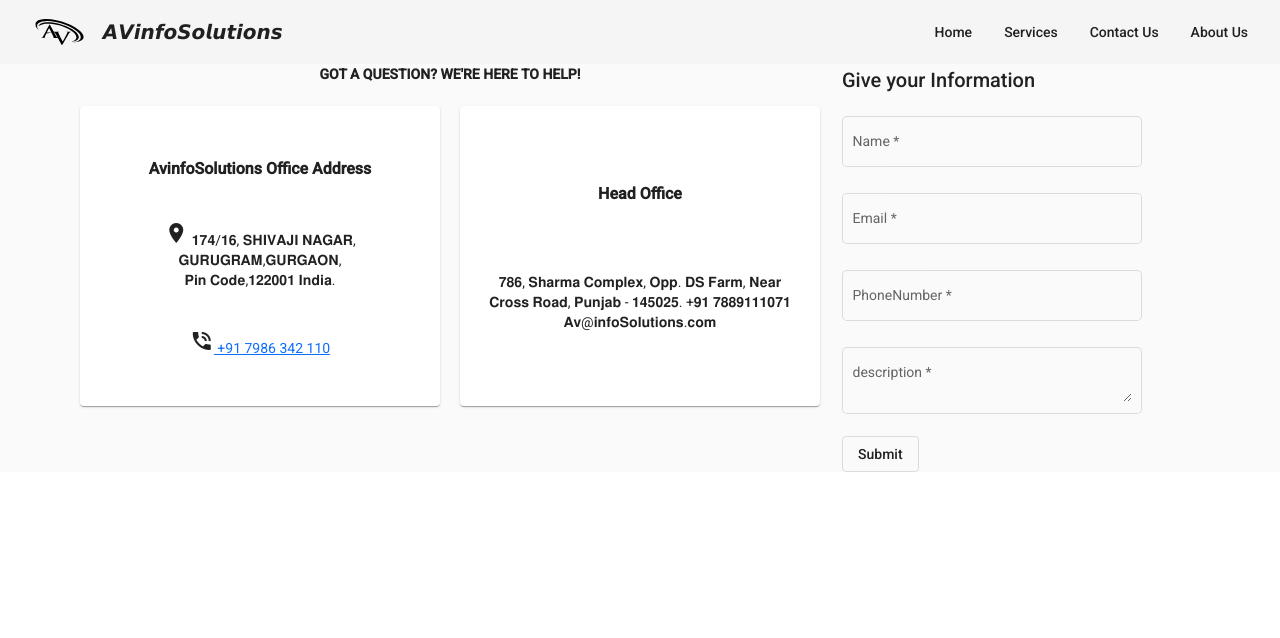
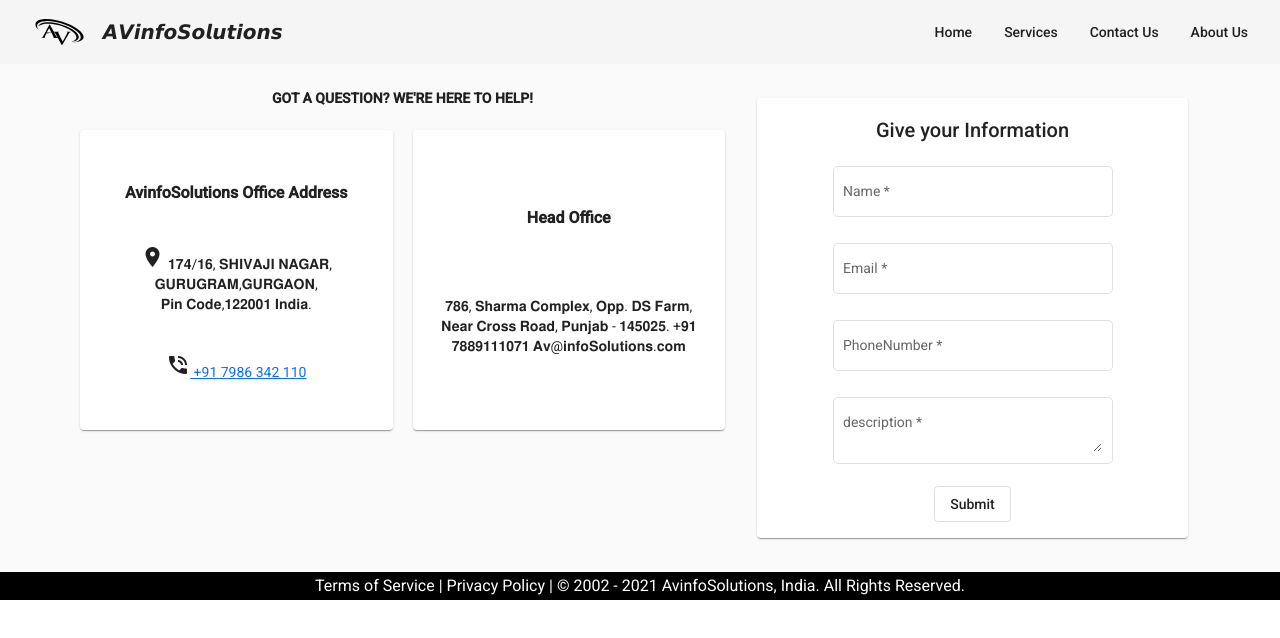
Before and after one commit to vishal121212121212112/AVInfoSolutions, an Angular app: page /contact-us in a window 1280 px wide. Shown: the top 638 px of the page. Built offline with nearby package versions, Linux system fonts and the light colour scheme.

Commit message:
Contact updated

```diff
--- a/src/app/Components/contact-us/contact-us.component.css
+++ b/src/app/Components/contact-us/contact-us.component.css
@@ -1,27 +1,27 @@
-
 .hidden-table:hover {
   background-color: #fff !important;
 }
-td
-{
-  min-width: 150px;
-  max-width: 500px;
-  width: 300px;
+td {
+  min-width: 280px;
+  max-width: 320px;
 }
 .example-full-width {
   width: 100%;
 }
-  .mat-card {
-    width: 250px;
+.element {
+  min-width: 280px;
+  max-width: 320px;
   height: 300px;
+  padding: 10px 25px;
+}
+.element h3 {
+  margin: 0;
+}
+.mat-card, contact-col{
+  margin: 10px;
   display: flex;
   flex-direction: column;
   align-items: center;
   justify-content: space-evenly;
   text-align: center;
-    padding: 10px 25px;
-    margin: 10px;
 }
-  .element h3 {
-    margin: 0;
-  }
--- a/src/app/Components/contact-us/contact-us.component.html
+++ b/src/app/Components/contact-us/contact-us.component.html
@@ -1,9 +1,9 @@
 <div class="container">
-    <div class="row">
+    <div class="row my-md-4 my-3 justify-content-center">
 
-        <div class="col-8 ">
+        <div class="col-7">
             <p class="text-center"> <b>GOT A QUESTION? WE'RE HERE TO HELP!</b></p>
-            <div class="row justify-content-start">
+            <div class="row justify-content-around">
                 <mat-card class="element raise pulse col">
                     <h3><b>AvinfoSolutions Office Address</b></h3>
                     <span>
@@ -41,8 +41,9 @@
 
 
 
-        <div class="col-4">
-            <form class="example-form">
+        <div class="col contact-col">
+            <mat-card class="">
+                <form>
                     <h2>Give your Information</h2>
                     <table>
                         <tr>
@@ -94,8 +95,8 @@
                             <td>
                                 <mat-form-field class="example-full-width" appearance="outline" value="descriptionbox">
                                     <mat-label>description </mat-label>
-                                <textarea matInput [formControl]="descriptionFormControl" [errorStateMatcher]="matcher"
-                                    placeholder="filldescription"></textarea>
+                                    <textarea matInput [formControl]="descriptionFormControl"
+                                        [errorStateMatcher]="matcher" placeholder="filldescription"></textarea>
                                     <mat-error
                                         *ngIf="descriptionFormControl.hasError('filldescription') && !descriptionFormControl.hasError('required')">
                                         Please enter a valid description
@@ -112,6 +113,7 @@
                         </tr>
                     </table>
                 </form>
+            </mat-card>
         </div>
     </div>
 </div>
--- a/src/app/Components/home/home.component.html
+++ b/src/app/Components/home/home.component.html
@@ -12,4 +12,3 @@
 </section>
 
 <app-service></app-service>
-<app-footer></app-footer>
--- a/src/app/Components/service/service.component.css
+++ b/src/app/Components/service/service.component.css
@@ -9,9 +9,9 @@
     flex-wrap: wrap;
   }
   .mat-card {
-    width: 300px;
+    width: 320px;
     height: 310px;
-    padding: 10px 25px;
+    padding: 10px 15px;
     margin: 10px;
     display: flex;
     flex-direction: column;
--- a/src/app/Components/service/service.component.html
+++ b/src/app/Components/service/service.component.html
@@ -1,5 +1,5 @@
 <div>
-    <div class="text-center ">
+    <div class="text-center " *ngIf= "href=='/services'">
         <h1>𝙒𝙚𝙗𝙨𝙞𝙩𝙚 𝘿𝙚𝙫𝙚𝙡𝙤𝙥𝙢𝙚𝙣𝙩 & 𝘿𝙚𝙨𝙞𝙜𝙣𝙞𝙣𝙜 𝙎𝙚𝙧𝙫𝙞𝙘𝙚𝙨 </h1>
         <hr style="width: 100%; text-align: center; ">
     </div>
@@ -15,7 +15,7 @@
                     <p>
                         To assure master level of services, our dedicated team of Angular developers creates
                         integrative, qualified, reliable and scalable Angular applications based on clients'
-                        needs...
+                        needs.
                     </p>
                 </mat-card>
 
@@ -24,7 +24,7 @@
                     <div><img mat-card-image src='assets\images\nodejs-logo.svg' width="115" height="115"></div>
                     <h3><b>Node.js Development</b></h3>
                     <p>AvinfoSolutions is the collective custodian of Node.js (server-side JavaScript), the fullest
-                        run-time environment for today’s ‘highly scalable’ network and ‘real-time’ applications...
+                        run-time environment for today’s ‘highly scalable’ network and ‘real-time’ applications.
                     </p>
                 </mat-card>
 
@@ -39,7 +39,7 @@
                     <div><img mat-card-image src='assets\images\net-logo.svg'></div>
                     <h3> <b>.NET Development</b></h3>
                     <p>AvinfoSolutions produces world-class .NET solutions and .Net application development services
-                        by applying the latest .Net technologies on each level of project design and execution...
+                        by applying the latest technologies on each level of project design and execution.
                     </p>
                 </mat-card>
 
@@ -47,15 +47,14 @@
                     <div><img mat-card-image src='assets\images\python.svg' width="80" height="100"></div>
                     <h3><b> Python Development</b></h3>
                     <p>AvinfoSolutions offers the services of Python developers and data scientists with 3-15 years
-                        of experience who ensure first-time-right code, on-time delivery, </p>
+                        of experience who ensure first-time-right code, on-time delivery. </p>
                 </mat-card>
                 <mat-card class="element">
                     <div><img mat-card-image src='assets\images\aws.svg' width="100" height="100"></div>
                     <h3><b>AWS Development</b></h3>
                     <p>We provide high quality e-services on AWS. Whether you want to have a blog for yourself or you
-                        are a
-                        company in need to web services, we have a lot to
-                        offer! </p>
+                        are a company in need to web services, we have a lot to offer!
+                    </p>
                 </mat-card>
 
 
--- a/src/app/Components/service/service.component.ts
+++ b/src/app/Components/service/service.component.ts
@@ -6,12 +6,11 @@
   styleUrls: ['./service.component.css']
 })
 export class ServiceComponent implements OnInit {
-  name = 'Get Current Url Route Demo';
-  // currentRoute: string;
-
-  constructor() { }
+  public href : string = "";
+  constructor(private router : Router) {
+  }
 
   ngOnInit(): void {
+    this.href = this.router.url;
   }
-
 }
--- a/src/app/app.component.html
+++ b/src/app/app.component.html
@@ -1,3 +1,4 @@
 <app-main-nav>
     <router-outlet></router-outlet>
 </app-main-nav>
+<app-footer></app-footer>
```
Also changed, not shown: src/app/Components/home/home.component.ts (+3 -4 lines). Lines whose indentation alone changed are shown as unchanged.
